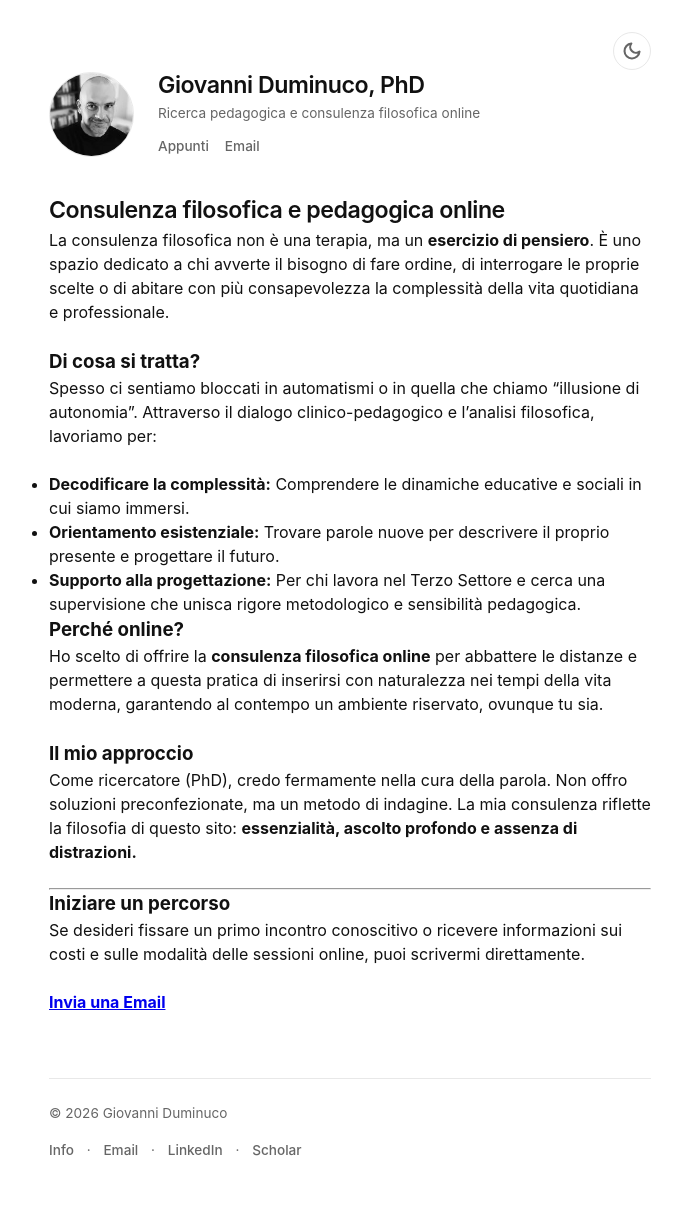
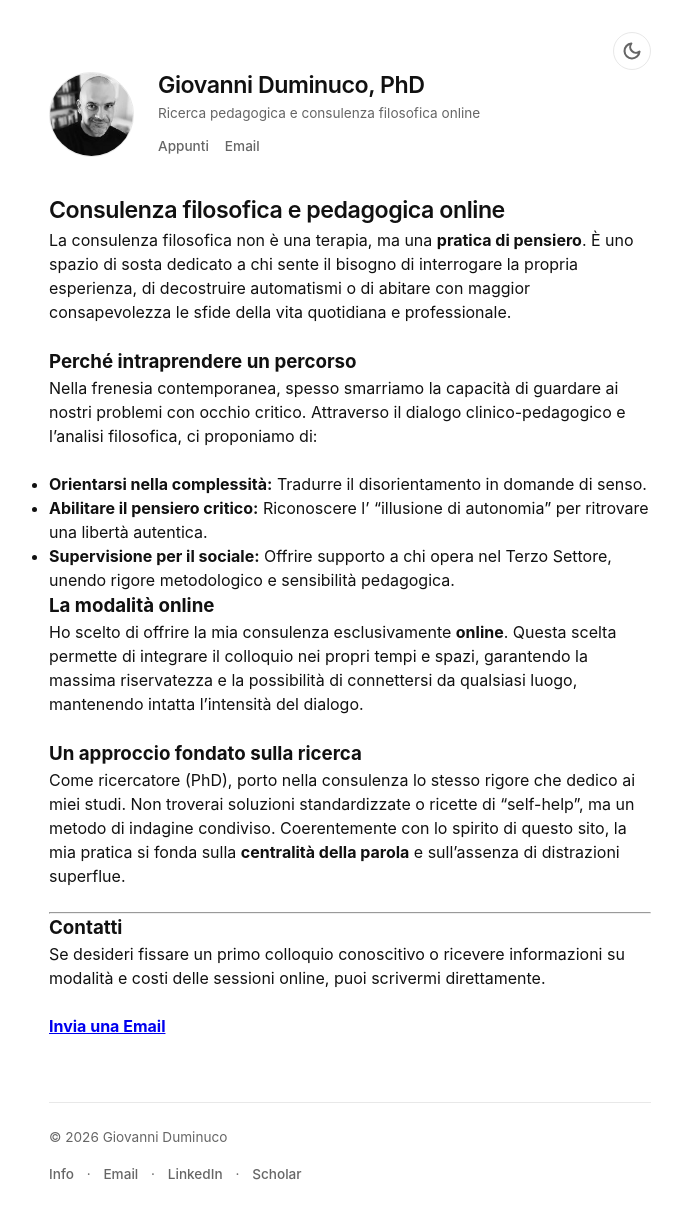
Before and after one commit to dumgio/dumgio.github.io, a Jekyll site: the page built from consulenza-filosofica.md, in a window 1280 px wide. Shown: the whole page, without its empty margins (290-972 px from the left). Built offline with Jekyll 4.4.1, drawn with Linux system fonts in a browser that asks for light colours; before the commit the page ends 1196 px from its top, so only the background shows below that.

Commit message:
Update consulenza-filosofica.md

```diff
--- a/consulenza-filosofica.md
+++ b/consulenza-filosofica.md
@@ -1,28 +1,29 @@
 ---
 layout: default
 title: Consulenza Filosofica Online
-description: Spazi di dialogo e ricerca pedagogica per l'orientamento esistenziale e professionale.
+description: Percorsi di consulenza filosofica e pedagogica online con Giovanni Duminuco, PhD. Dialogo critico e ricerca di senso.
 ---
 
 # Consulenza filosofica e pedagogica online
 
-La consulenza filosofica non è una terapia, ma un **esercizio di pensiero**. È uno spazio dedicato a chi avverte il bisogno di fare ordine, di interrogare le proprie scelte o di abitare con più consapevolezza la complessità della vita quotidiana e professionale.
+La consulenza filosofica non è una terapia, ma una **pratica di pensiero**. È uno spazio di sosta dedicato a chi sente il bisogno di interrogare la propria esperienza, di decostruire automatismi o di abitare con maggior consapevolezza le sfide della vita quotidiana e professionale.
 
-### Di cosa si tratta?
-Spesso ci sentiamo bloccati in automatismi o in quella che chiamo "illusione di autonomia". Attraverso il dialogo clinico-pedagogico e l'analisi filosofica, lavoriamo per:
-* **Decodificare la complessità:** Comprendere le dinamiche educative e sociali in cui siamo immersi.
-* **Orientamento esistenziale:** Trovare parole nuove per descrivere il proprio presente e progettare il futuro.
-* **Supporto alla progettazione:** Per chi lavora nel Terzo Settore e cerca una supervisione che unisca rigore metodologico e sensibilità pedagogica.
+### Perché intraprendere un percorso
+Nella frenesia contemporanea, spesso smarriamo la capacità di guardare ai nostri problemi con occhio critico. Attraverso il dialogo clinico-pedagogico e l'analisi filosofica, ci proponiamo di:
 
-### Perché online?
-Ho scelto di offrire la **consulenza filosofica online** per abbattere le distanze e permettere a questa pratica di inserirsi con naturalezza nei tempi della vita moderna, garantendo al contempo un ambiente riservato, ovunque tu sia.
+* **Orientarsi nella complessità:** Tradurre il disorientamento in domande di senso.
+* **Abilitare il pensiero critico:** Riconoscere l' "illusione di autonomia" per ritrovare una libertà autentica.
+* **Supervisione per il sociale:** Offrire supporto a chi opera nel Terzo Settore, unendo rigore metodologico e sensibilità pedagogica.
 
-### Il mio approccio
-Come ricercatore (PhD), credo fermamente nella cura della parola. Non offro soluzioni preconfezionate, ma un metodo di indagine. La mia consulenza riflette la filosofia di questo sito: **essenzialità, ascolto profondo e assenza di distrazioni.**
+### La modalità online
+Ho scelto di offrire la mia consulenza esclusivamente **online**. Questa scelta permette di integrare il colloquio nei propri tempi e spazi, garantendo la massima riservatezza e la possibilità di connettersi da qualsiasi luogo, mantenendo intatta l'intensità del dialogo.
+
+### Un approccio fondato sulla ricerca
+Come ricercatore (PhD), porto nella consulenza lo stesso rigore che dedico ai miei studi. Non troverai soluzioni standardizzate o ricette di "self-help", ma un metodo di indagine condiviso. Coerentemente con lo spirito di questo sito, la mia pratica si fonda sulla **centralità della parola** e sull'assenza di distrazioni superflue.
 
 ---
 
-### Iniziare un percorso
-Se desideri fissare un primo incontro conoscitivo o ricevere informazioni sui costi e sulle modalità delle sessioni online, puoi scrivermi direttamente.
+### Contatti
+Se desideri fissare un primo colloquio conoscitivo o ricevere informazioni su modalità e costi delle sessioni online, puoi scrivermi direttamente.
 
 [**Invia una Email**](mailto:giovanni.duminuco@gmail.com)
```
